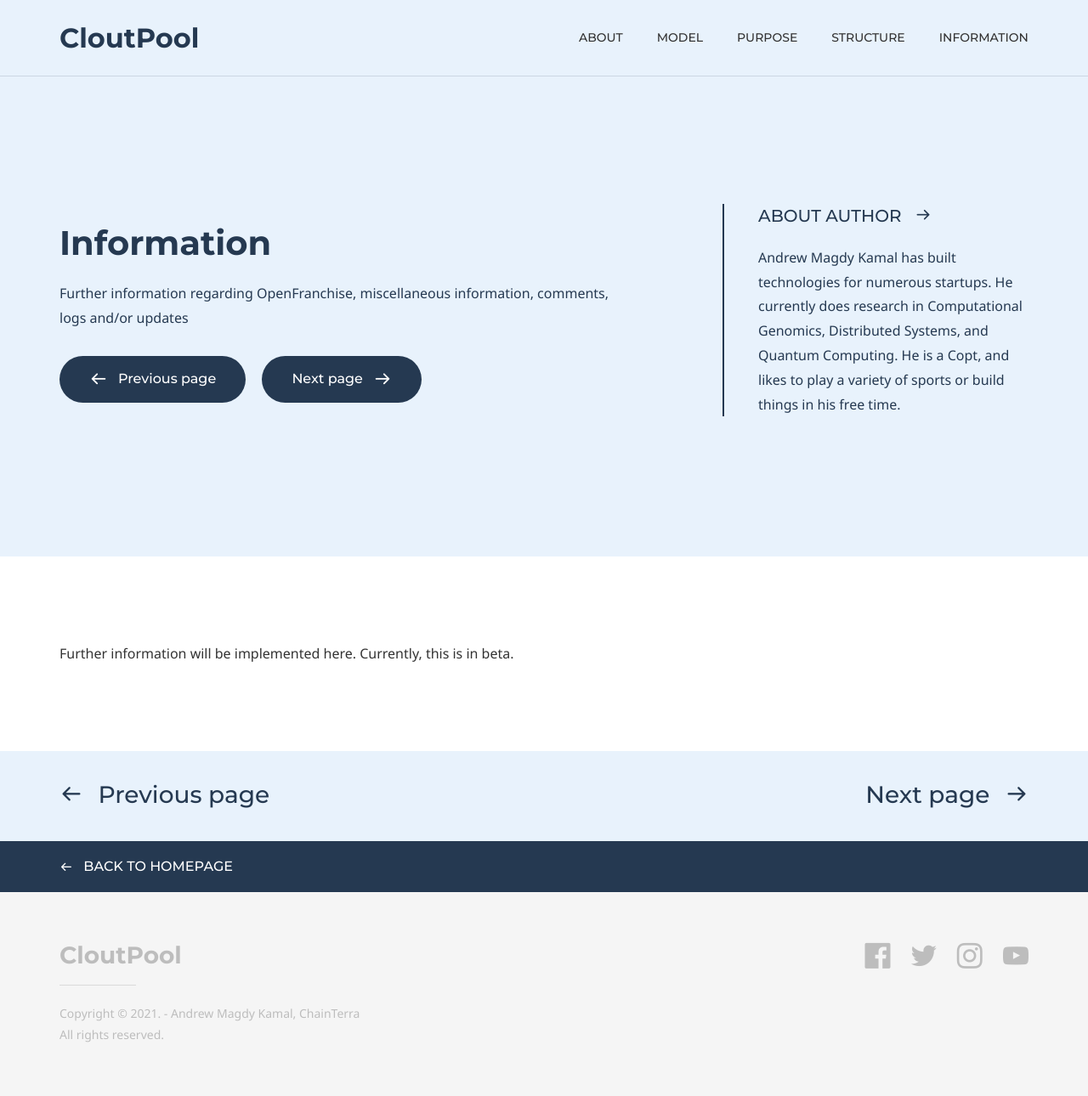
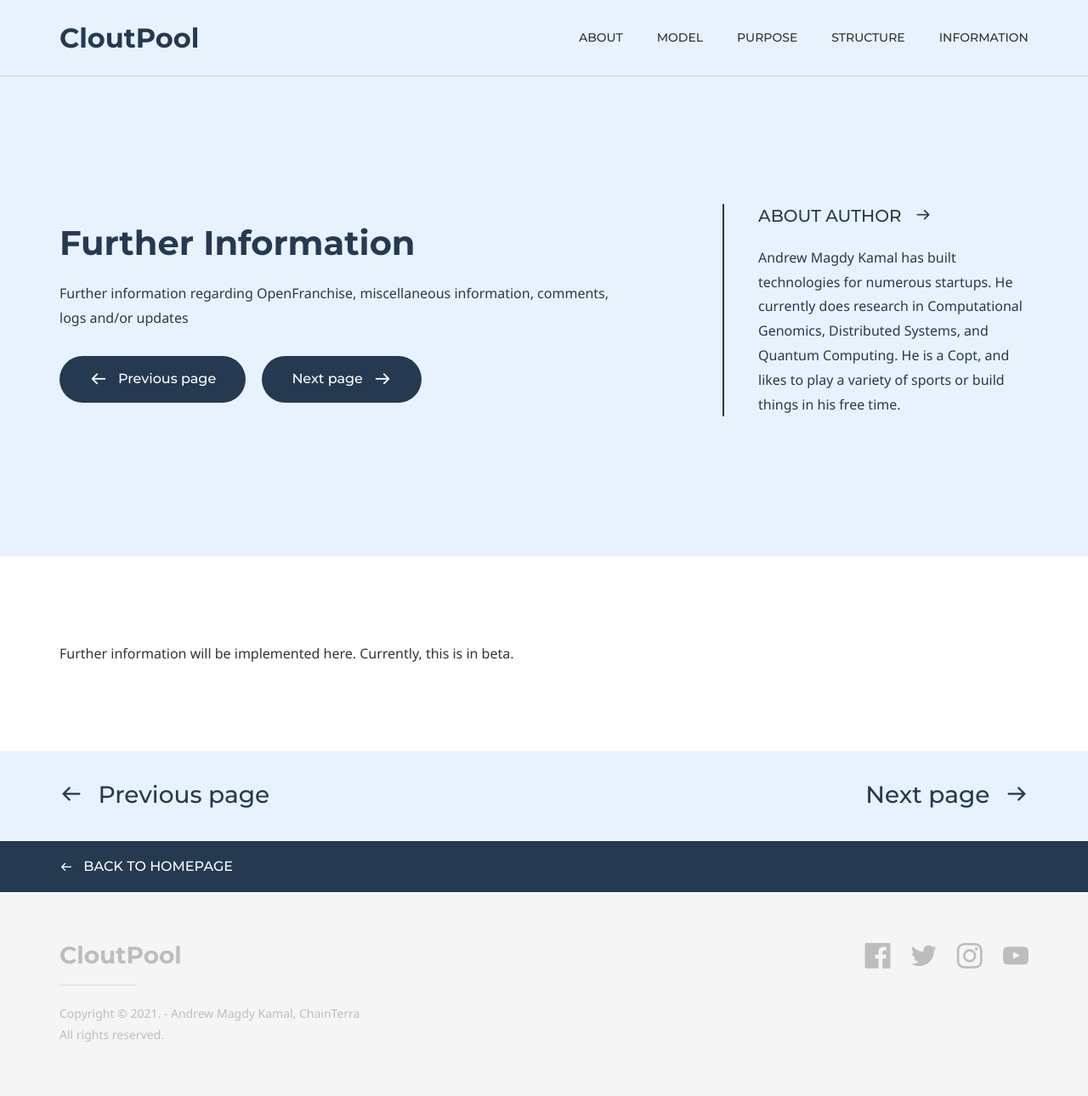
Before and after one commit to ChainTerra/BTCLT-Guide, a Jekyll site: the page built from information.md, in a window 1280 px wide. Shown: the whole page at 85% size. Built offline with Jekyll 4.4.1, drawn with Linux system fonts in a browser that asks for light colours; some web fonts are replaced.

Commit message:
Update information.md

```diff
--- a/information.md
+++ b/information.md
@@ -5,7 +5,7 @@ keywords:
 comments: false
 
 # Hero section
-title: Information
+title: Further Information
 description: Further information regarding OpenFranchise, miscellaneous information, comments, logs and/or updates
 
 # Author box
@@ -22,7 +22,7 @@ micro_nav: true
 page_nav:
     prev:
         content: Previous page
-        url: 'https://open-franchise.github.io/structure/'
+        url: 'https://open-franchise.github.io/mining-setup/'
     next:
         content: Next page
         url: 'https://open-franchise.github.io/'
```
